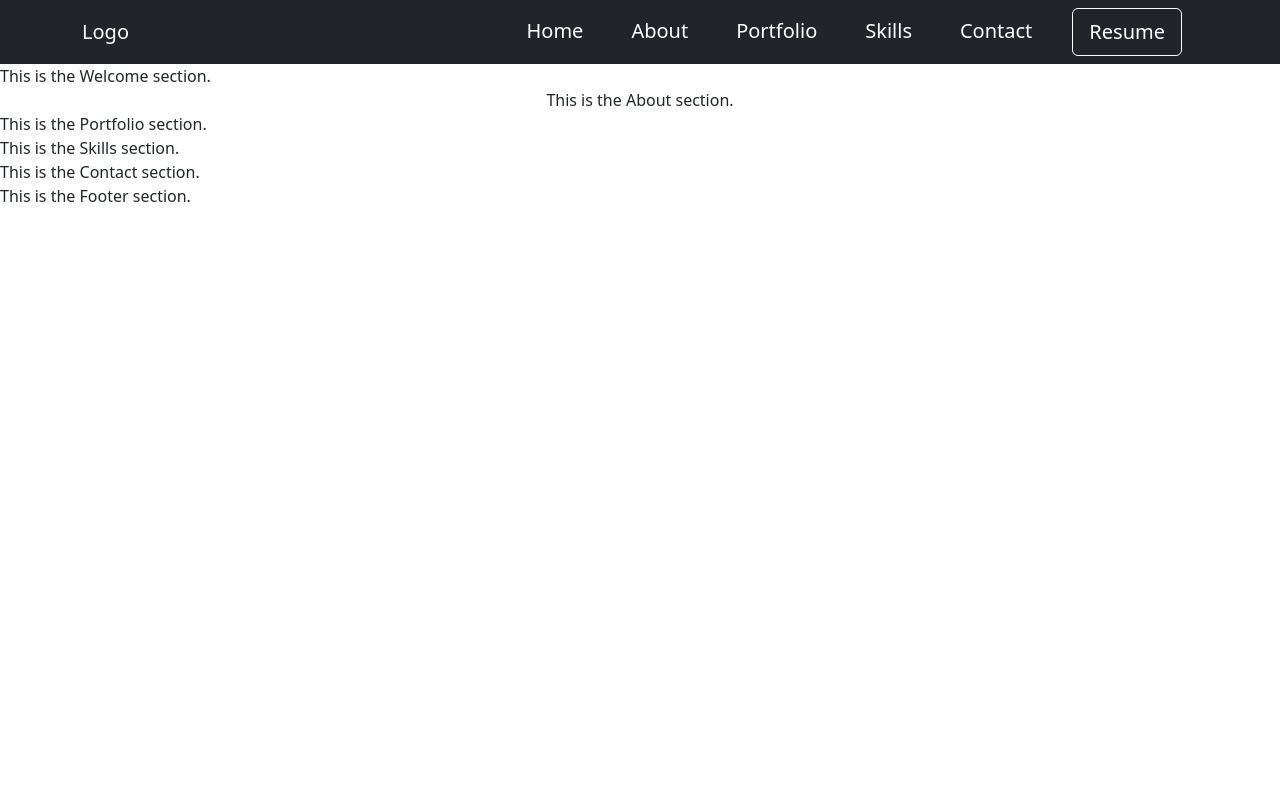
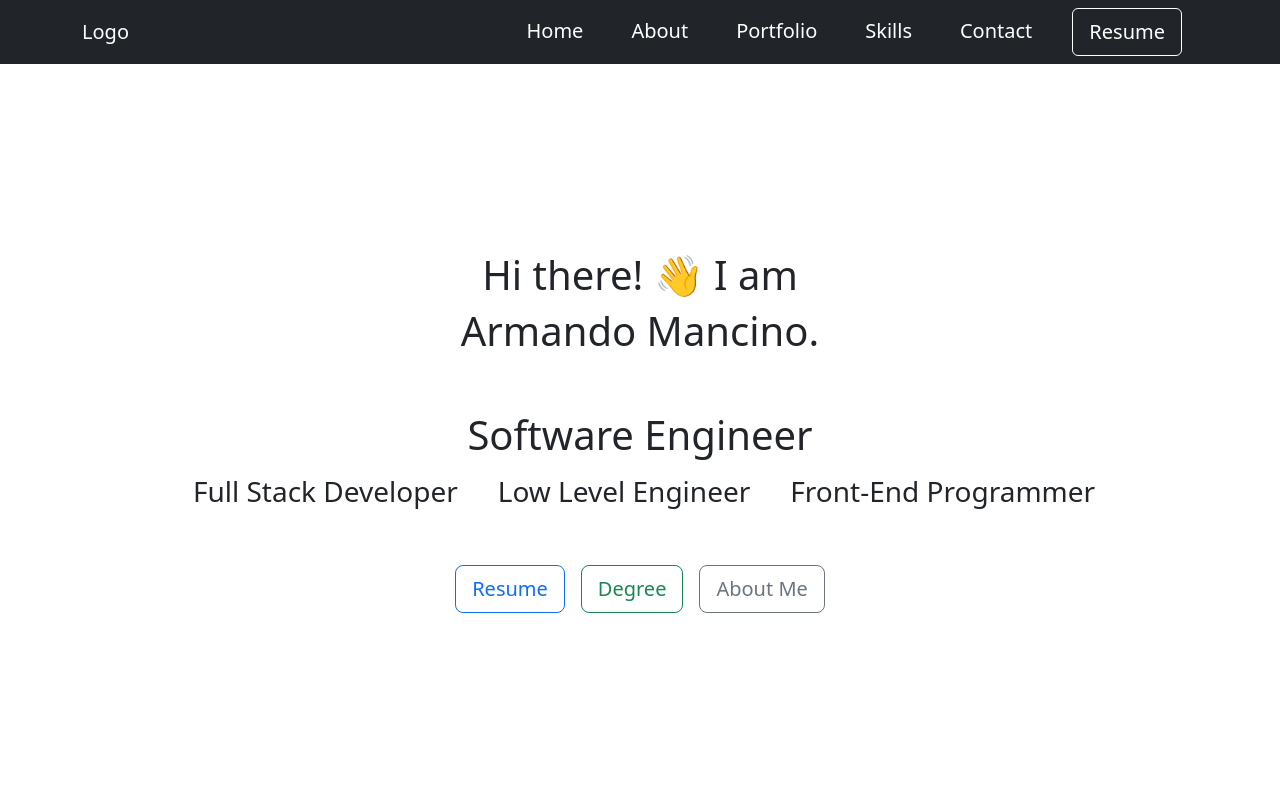
Before and after one commit to mandocino/Personal-Website, a React (Create React App) app in the folder website-portfolio/: page / in a window 1280 px wide. Shown: the top 800 px of the page. Built offline with nearby package versions, Linux system fonts and the light colour scheme.

Commit message:
feat: create landing page component
Create the welcome component for the landing page.

```diff
--- a/website-portfolio/src/App.css
+++ b/website-portfolio/src/App.css
@@ -0,0 +1,25 @@
+.App {
+    text-align: center;
+  }
+
+  .App-logo {
+    height: 40vmin;
+    pointer-events: none;
+  }
+
+  @media (prefers-reduced-motion: no-preference) {
+    .App-logo {
+      animation: App-logo-spin infinite 20s linear;
+    }
+  }
+
+  .App-header {
+    background-color: #282c34;
+    min-height: 100vh;
+    display: flex;
+    flex-direction: column;
+    align-items: center;
+    justify-content: center;
+    font-size: calc(10px + 2vmin);
+    color: white;
+  }
--- a/website-portfolio/src/components/Welcome.js
+++ b/website-portfolio/src/components/Welcome.js
@@ -1,10 +1,58 @@
-import React from 'react';
+import '../App.css';
 
 function Welcome() {
   return (
-    <div>
-      This is the Welcome section.
-    </div>
+    <>
+      <div className="d-flex flex-column justify-content-center align-items-center vh-100">
+        <div className="text-center pb-5">
+          <h1 className="scroll-in-left">Hi there! 👋 I am</h1>
+          <h1 className="scroll-in-right">Armando Mancino.</h1>
+        </div>
+        <div className="text-center pb-5">
+          <div className="d-inline-block">
+            <h1 className="pb-2">Software Engineer</h1>
+            <h3>
+              <ul className="list-unstyled d-inline mb-0">
+                <li className="d-inline-block mx-3">
+                  <i className="fas fa-check-circle me-2 text-success"></i>
+                  Full Stack Developer
+                </li>
+                <li className="d-inline-block mx-3">
+                  <i className="fas fa-check-circle me-2 text-success"></i>
+                  Low Level Engineer
+                </li>
+                <li className="d-inline-block mx-3">
+                  <i className="fas fa-check-circle me-2 text-success"></i>
+                  Front-End Programmer
+                </li>
+              </ul>
+            </h3>
+          </div>
+        </div>
+        <div className="text-center pb-5">
+          <p>
+            <button
+              type="button"
+              className="btn btn-outline-primary btn-lg mx-2"
+            >
+              Resume
+            </button>
+            <button
+              type="button"
+              className="btn btn-outline-success btn-lg mx-2"
+            >
+              Degree
+            </button>
+            <button
+              type="button"
+              className="btn btn-outline-secondary btn-lg mx-2"
+            >
+              About Me
+            </button>
+          </p>
+        </div>
+      </div>
+    </>
   );
 }
 
```
